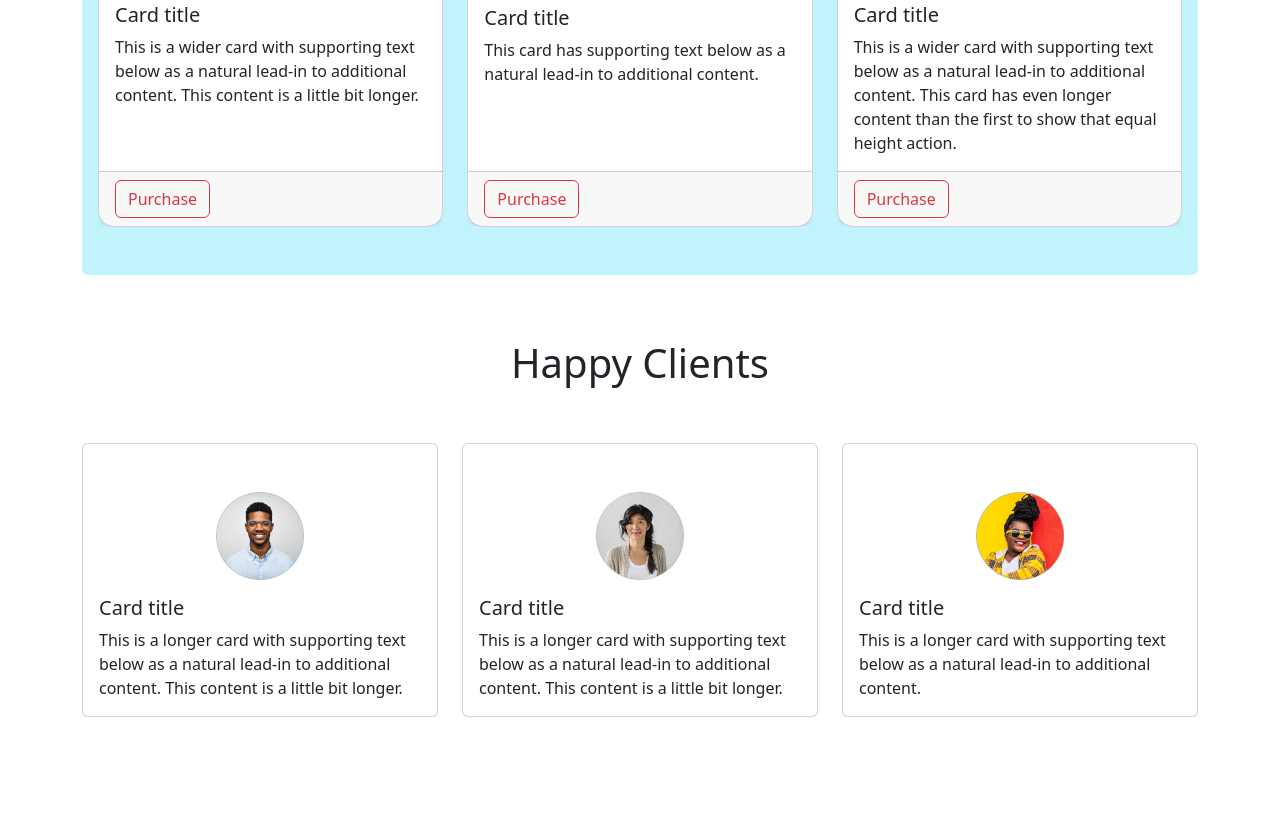
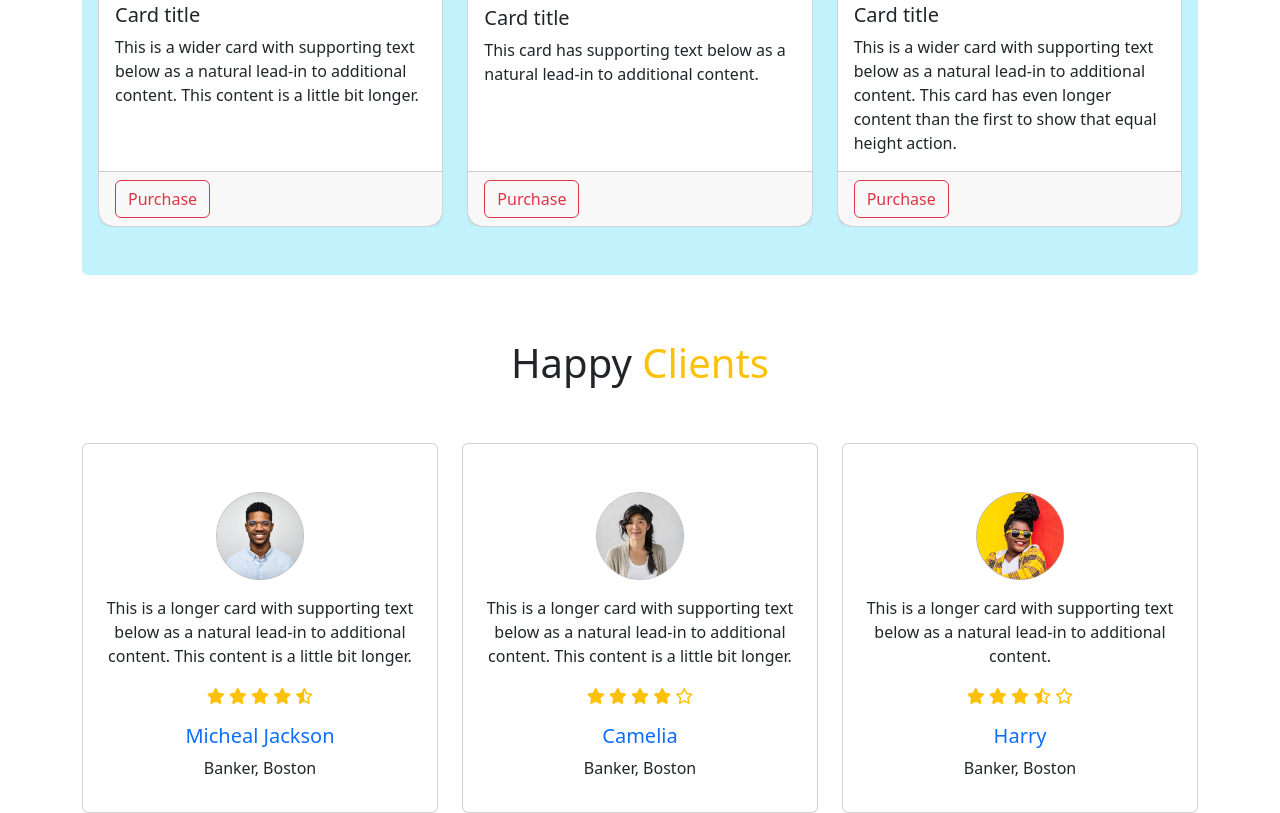
Before and after one commit to sajim-khan/bikers-zone, a plain HTML site: page index.html in a window 1280 px wide. Shown: the part 1421-2234 px from the top of the page. Before the commit the page ends 2138 px from the top, so only its background shows below. Drawn offline with Linux system fonts and the light colour scheme.

Commit message:
added client section

```diff
--- a/index.html
+++ b/index.html
@@ -7,6 +7,7 @@
     <title>Landing page</title>
     <link rel="stylesheet" href="styles/bootstrap.min.css">
     <link rel="stylesheet" href="css/style.css">
+    <script src="https://kit.fontawesome.com/57984be684.js" crossorigin="anonymous"></script>
 </head>
 <body class="container ">
     <header>
@@ -176,33 +177,57 @@
 
         <!--    Happy Clients -->
         <section class="mt-3">
-            <h1 class="text-center py-5">Happy Clients</h1>
+            <h1 class="text-center py-5">Happy <span class="text-warning">Clients</span></h1>
 
             <div class="row row-cols-1 row-cols-md-3 g-4">
                 <div class="col">
-                  <div class="card">
+                  <div class="card text-center">
                     <img src="images/user-1.png" class="card-img-top w-25 mx-auto mt-5" alt="...">
                     <div class="card-body">
-                      <h5 class="card-title">Card title</h5>
                       <p class="card-text">This is a longer card with supporting text below as a natural lead-in to additional content. This content is a little bit longer.</p>
+                      <p class="text-warning">
+                        <i class="fa-solid fa-star"></i>
+                        <i class="fa-solid fa-star"></i>
+                        <i class="fa-solid fa-star"></i>
+                        <i class="fa-solid fa-star"></i>
+                        <i class="fa-regular fa-star-half-stroke"></i>
+                      </p>
+                      <h5 class="text-primary">Micheal Jackson</h5>
+                      <p>Banker, Boston</p>
                     </div>
                   </div>
                 </div>
                 <div class="col">
-                  <div class="card">
+                  <div class="card text-center">
                     <img src="images/user-2.png" class="card-img-top w-25 mx-auto mt-5" alt="...">
                     <div class="card-body">
-                      <h5 class="card-title">Card title</h5>
                       <p class="card-text">This is a longer card with supporting text below as a natural lead-in to additional content. This content is a little bit longer.</p>
+                      <p class="text-warning">
+                        <i class="fa-solid fa-star"></i>
+                        <i class="fa-solid fa-star"></i>
+                        <i class="fa-solid fa-star"></i>
+                        <i class="fa-solid fa-star"></i>
+                        <i class="fa-regular fa-star"></i>
+                        <h5 class="text-primary">Camelia</h5>
+                        <p>Banker, Boston</p>
+                      </p>
                     </div>
                   </div>
                 </div>
                 <div class="col">
-                  <div class="card">
+                  <div class="card text-center">
                     <img src="images/user-3.png" class="card-img-top w-25 mx-auto mt-5" alt="...">
                     <div class="card-body">
-                      <h5 class="card-title">Card title</h5>
                       <p class="card-text">This is a longer card with supporting text below as a natural lead-in to additional content.</p>
+                      <p class="text-warning">
+                        <i class="fa-solid fa-star"></i>
+                        <i class="fa-solid fa-star"></i>
+                        <i class="fa-solid fa-star"></i>
+                        <i class="fa-regular fa-star-half-stroke"></i>
+                        <i class="fa-regular fa-star"></i>
+                        <h5 class="text-primary">Harry</h5>
+                        <p>Banker, Boston</p>
+                      </p>
                     </div>
                   </div>
                 </div>
```
